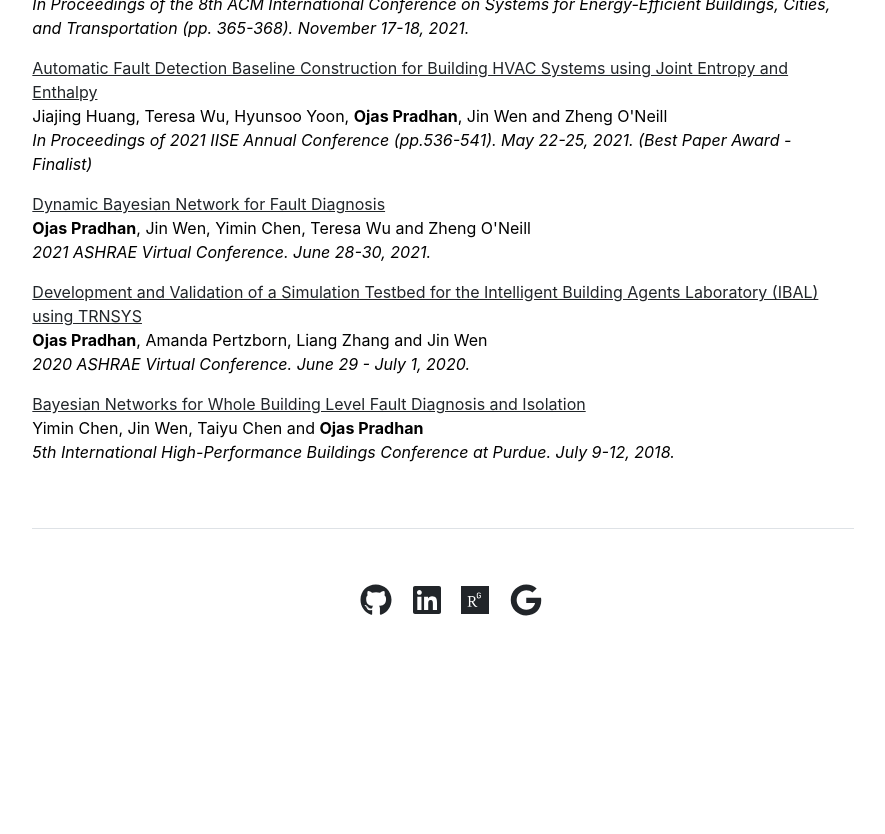
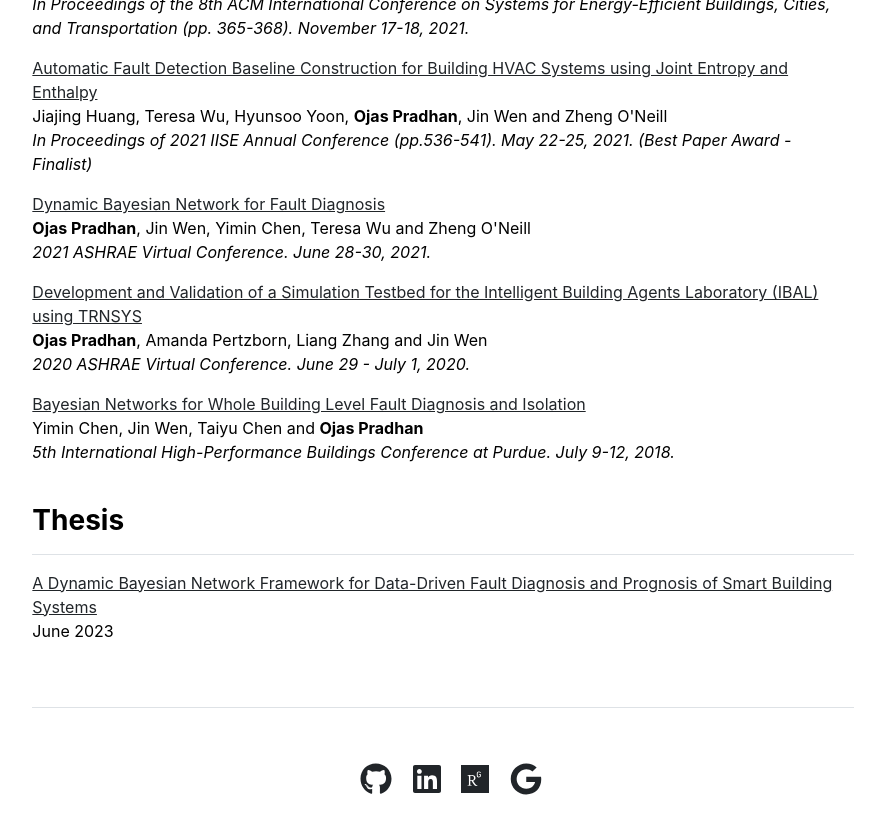
Before and after one commit to pradhanojas/pradhanojas.github.io, a Jekyll site: the page built from publications.md, in a window 1280 px wide and 900 px high, scrolled down 1064 px. Shown: the top 834 px of the window, without its empty margins (197-1082 px from the left). Built offline with Jekyll 4.4.1, drawn with Linux system fonts in a browser that asks for light colours; before the commit the page ends 1785 px from its top, so only the background shows below that.

Commit message:
thesis updates

```diff
--- a/_includes/publications.html
+++ b/_includes/publications.html
@@ -48,5 +48,11 @@
     <p><a href="https://docs.lib.purdue.edu/ihpbc/266/" target="_blank">Bayesian Networks for Whole Building Level Fault Diagnosis and Isolation</a>
     <br>Yimin Chen, Jin Wen, Taiyu Chen and <b>Ojas Pradhan</b>
     <br><em>5th International High-Performance Buildings Conference at Purdue. July 9-12, 2018.</em></p>
+
+    <br>
+    <h3 class="fw-bold border-bottom pb-3 mb-3">Thesis</h3>
+
+    <p><a href="https://www.proquest.com/openview/d913b97794d034c588da37b8bf9009b5/1?pq-origsite=gscholar&cbl=18750&diss=y" target="blank">A Dynamic Bayesian Network Framework for Data-Driven Fault Diagnosis and Prognosis of Smart Building Systems</a>
+    <br>June 2023
   </div>
 </div>
--- a/_layouts/home.html
+++ b/_layouts/home.html
@@ -16,7 +16,7 @@ layout: default
   <div class="col-md-12" style="text-align: justify">
     <h3 class="fw-bold border-bottom pb-3 mb-3">Updates</h3>
 
-    <p>June 2023 - Succesfully defended my PhD Thesis titled <em>A Dynamic Bayesian Networks Framework for Data-Driven Fault Diagnosis and Prognosis of Smart Building Systems</em>. More details <a href = "https://research.coe.drexel.edu/caee/bseg/news/ojas-pradhan-successfully-defends-his-doctoral-thesis/" target="blank">here</a>.</p>
+    <p>June 2023 - Succesfully defended my PhD Thesis titled <a href = "https://www.proquest.com/openview/d913b97794d034c588da37b8bf9009b5/1?pq-origsite=gscholar&cbl=18750&diss=y" target="blank"><em>A Dynamic Bayesian Networks Framework for Data-Driven Fault Diagnosis and Prognosis of Smart Building Systems</em></a>. More details <a href = "https://research.coe.drexel.edu/caee/bseg/news/ojas-pradhan-successfully-defends-his-doctoral-thesis/" target="blank">here</a>.</p>
 
     <p>May 2023 - Nomiated for Drexel University's <a href = "https://drexel.edu/graduatecollege/research-funding/excellence-awards/research-excellence/2023-research-winners/" target="blank">2023 Research Excellence Award</a> for completing creative and innovative research with significant impact in the field</p>
 
```
